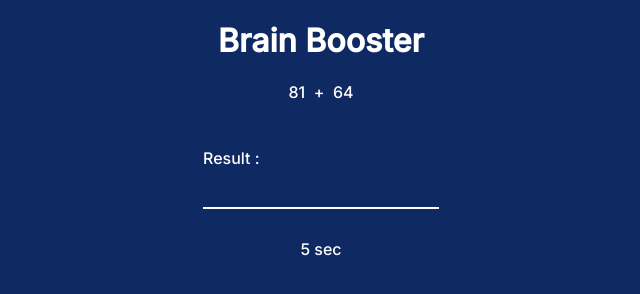
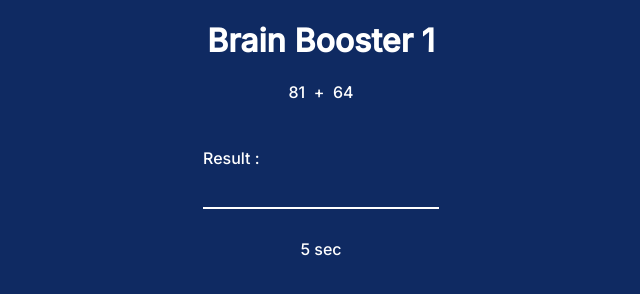
Before and after one commit to alphaone2468/mathsSpeed, a plain HTML site: page index.html in a window 1280 px wide. Shown: the whole page, without its empty margins (319-959 px from the left). Drawn offline with Linux system fonts and the light colour scheme.

Commit message:
Update index.html

```diff
--- a/index.html
+++ b/index.html
@@ -55,7 +55,7 @@
 <body>
     <div class="mt" id="main">
 
- <h1 class="center">Brain Booster</h1>
+ <h1 class="center">Brain Booster 1</h1>
     <div class="makeflex">
         <span id="num1" class="center"></span>
         <span id="plus">&nbsp; + &nbsp;</span>
```
